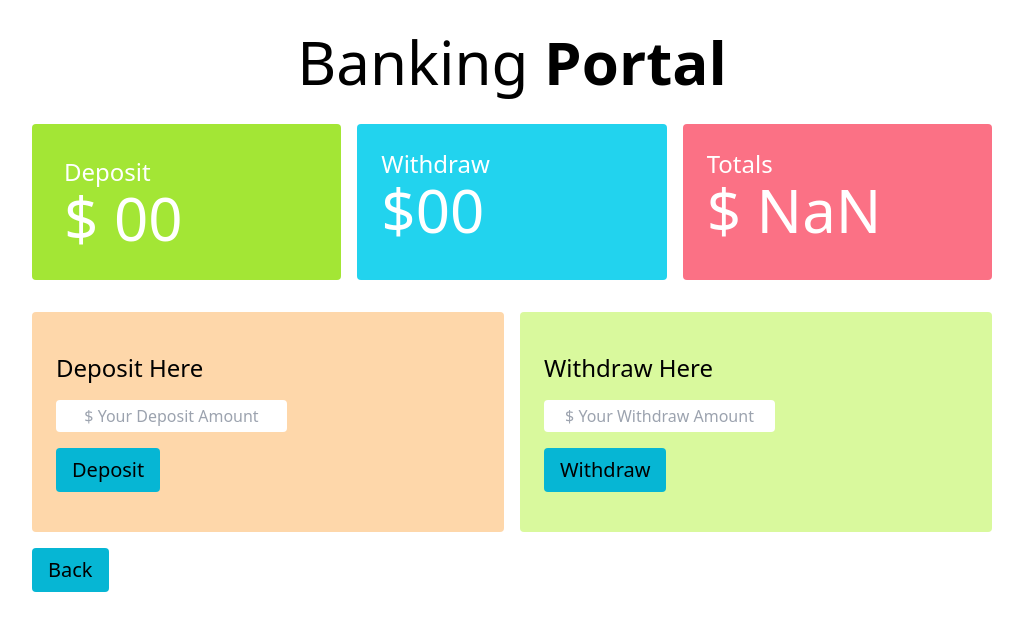
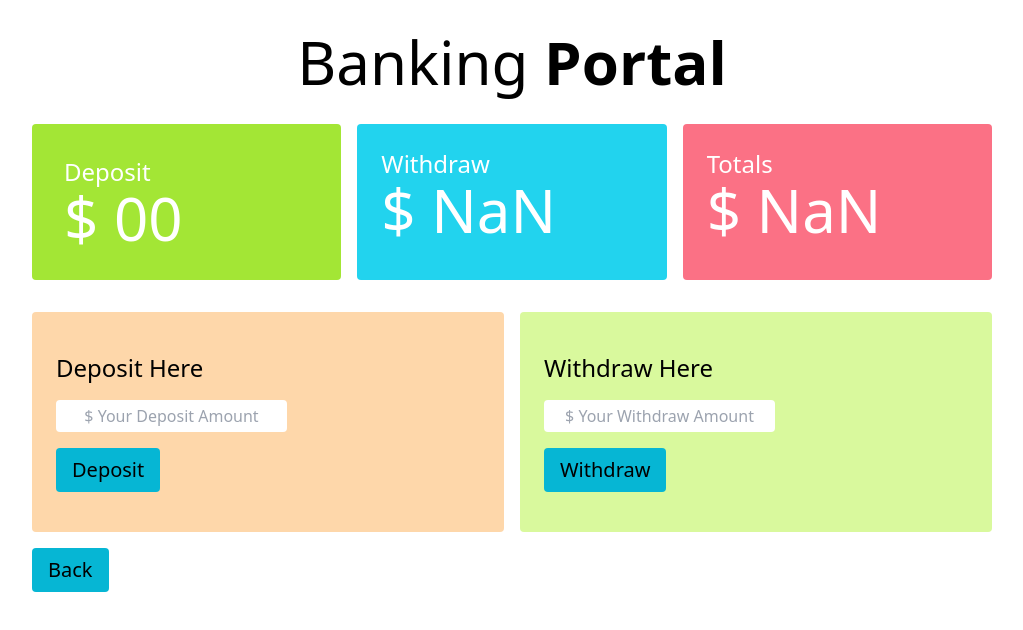
Before and after one commit to RahikulZannat/Bank-deposit-withdraw_javascript, a plain HTML site: page banking.html in a window 1280 px wide. Both pictures are taken after a click on the button "Withdraw". Shown: the whole page, without its empty margins (128-1151 px from the left). Drawn offline with nearby package versions, Linux system fonts and the light colour scheme.

Commit message:
update withdraw

```diff
--- a/banking.html
+++ b/banking.html
@@ -21,7 +21,7 @@
                 </div>
                 <div class="bg-cyan-400 rounded p-6">
                     <h4 class="text-2xl">Withdraw</h4>
-                    <h3 class="text-6xl">$00</h3>
+                    <h3 class="text-6xl">$ <span id="withdraw">00</span></h3>
                 </div>
                 <div class="bg-rose-400	 rounded p-6">
                     <h4 class="text-2xl">Totals</h4>
--- a/js/deposit.js
+++ b/js/deposit.js
@@ -26,6 +26,15 @@ document.getElementById('withdraw-btn').addEventListener('click',function(){
 
     //withdraw amount
 
+    const withdrawUser = document.getElementById('withdraw');
+    const withdrawTotal = withdrawUser.innerText;
+    const newWithdraw = parseFloat(withdrawTotal);
+
+    const newWithdrawTotal = newWithdraw + previousWithdraw;
+    withdrawUser.innerText = newWithdrawTotal;
+
+
+
     const totalAmount = document.getElementById('total-amount');
     const withdrawAmount = totalAmount.innerText;
     const amountWithdraw = parseFloat(withdrawAmount);
```
